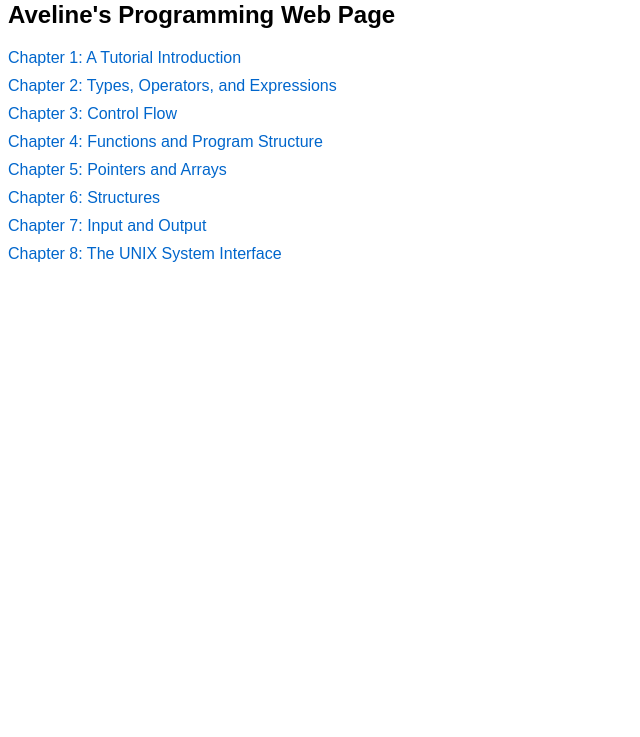
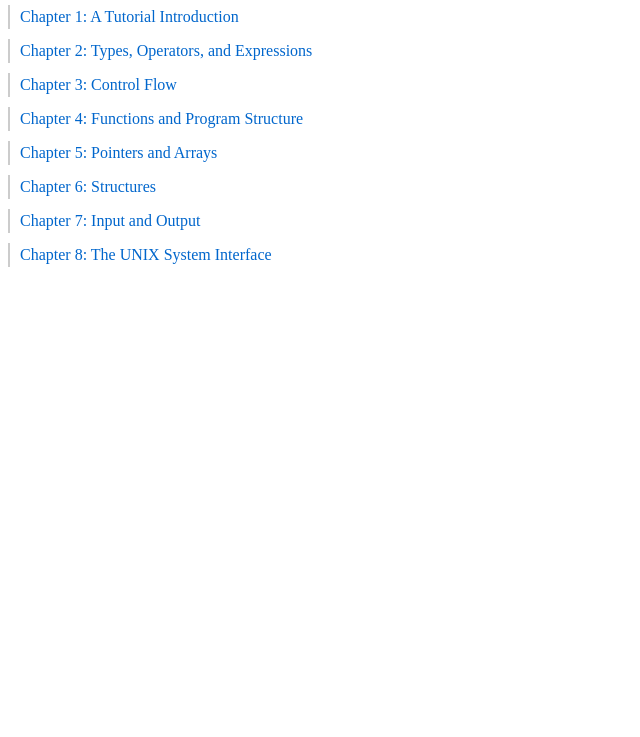
Before and after one commit to v01010v/mysite, a plain HTML site: page index.html in a window 1280 px wide. Shown: the part 63-800 px from the top of the page, without its empty margins (0-640 px from the left). Drawn offline with Linux system fonts and the light colour scheme.

Commit message:
Update index.html

```diff
--- a/index.html
+++ b/index.html
@@ -1,10 +1,13 @@
 <!DOCTYPE html>
 <html>
   <head>
+    <meta charset="utf-8">
     <title>The C Programming Language</title>
     <style>
       body {
-        font-family: Arial, sans-serif;
+        font-family: "Times New Roman", serif;
+        font-size: 16px;
+        line-height: 1.5;
       }
 
       h1 {
@@ -20,6 +23,8 @@
 
       li {
         margin-bottom: 10px;
+        border-left: 2px solid #ccc;
+        padding-left: 10px;
       }
 
       a {
@@ -34,7 +39,6 @@
   </head>
   <body>
     <h1>The C Programming Language</h1>
-    <h2>Aveline's Programming Web Page</h2>
     <ul>
       <li><a href="#">Chapter 1: A Tutorial Introduction</a></li>
       <li><a href="#">Chapter 2: Types, Operators, and Expressions</a></li>
```
